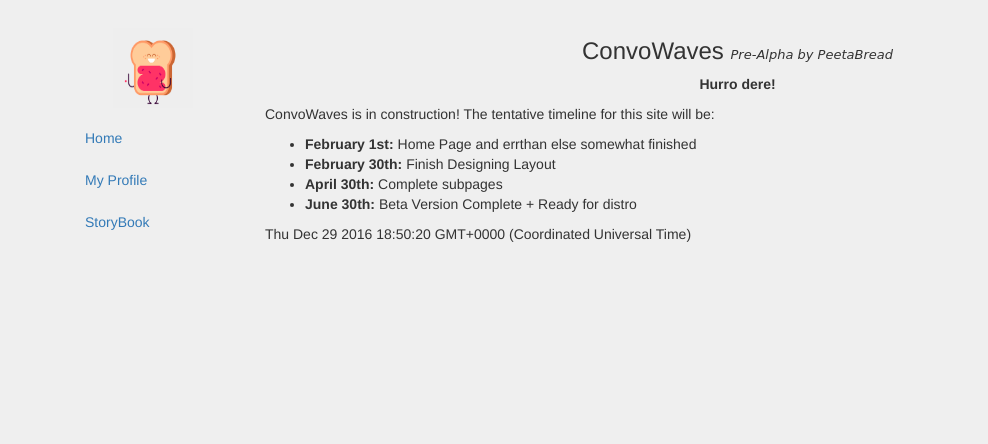
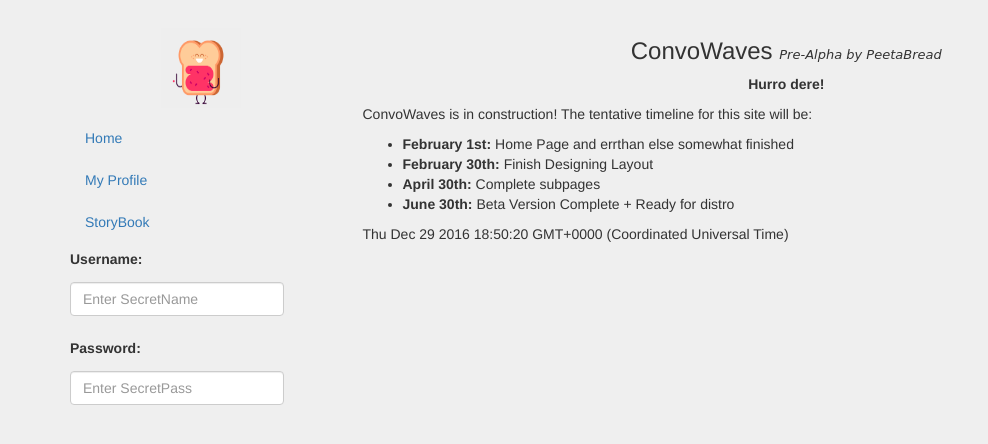
Before and after one commit to pnguyen5482/pnguyen5482.github.io, a plain HTML site: page index.html in a window 1280 px wide. Shown: the part 54-498 px from the top of the page, without its empty margins (0-988 px from the left). Drawn offline with nearby package versions, Linux system fonts and the light colour scheme.

Commit message:
Added fields

```diff
--- a/index.html
+++ b/index.html
@@ -60,15 +60,30 @@
 	</div>
 	<div class="container" style="vertical-align: middle">
 		<div class="row">
-			<div class="col-lg-2 col-md-2 col-sm-2 col-xs-3">
+			<div class="col-lg-3 col-md-3 col-sm-2 col-xs-3">
 				<h4 align="center"><img src="swing.GIF" height="80px" width="80px"></br></span></h4>
 				<ul class="nav nav-stacked">
 					<li role="presentation" class="active"><a href="google.com">Home</a></li>
 				<li role="presentation"><a href="google.com">My Profile</a></li>
 				<li role="presentation"><a href="google.com">StoryBook</a></li>
 				</ul>
+				<form class="form-horizontal">
+					<div class="form-group">
+						<label class="control-label col-sm-2" for="email">Username: </label><br /><br />
+						<div class="col-sm-10">
+							<input type="email" class="form-control" id="email" placeholder="Enter SecretName">
+						</div>
+					</div>
+					<div class="form-group">
+						<label class="control-label col-sm-2" for="pwd">Password: </label><br /><br />
+						<div class="col-sm-10">
+							<input type="password" class="form-control" id="pwd" placeholder="Enter SecretPass">
+						</div>
+					</div>
+				</form>
+
 			</div>
-			<div class="col-lg-10 col-md-10 col-sm-7 col-xs-8">
+			<div class="col-lg-9 col-md-9 col-sm-7 col-xs-8">
 				<h3 align="center">ConvoWaves <em style="font-size: small; font-family: cursive">Pre-Alpha by PeetaBread</em></h3>
 				<p align="center"><b>Hurro dere!</b></p>
 				<p>ConvoWaves is in construction!
```
